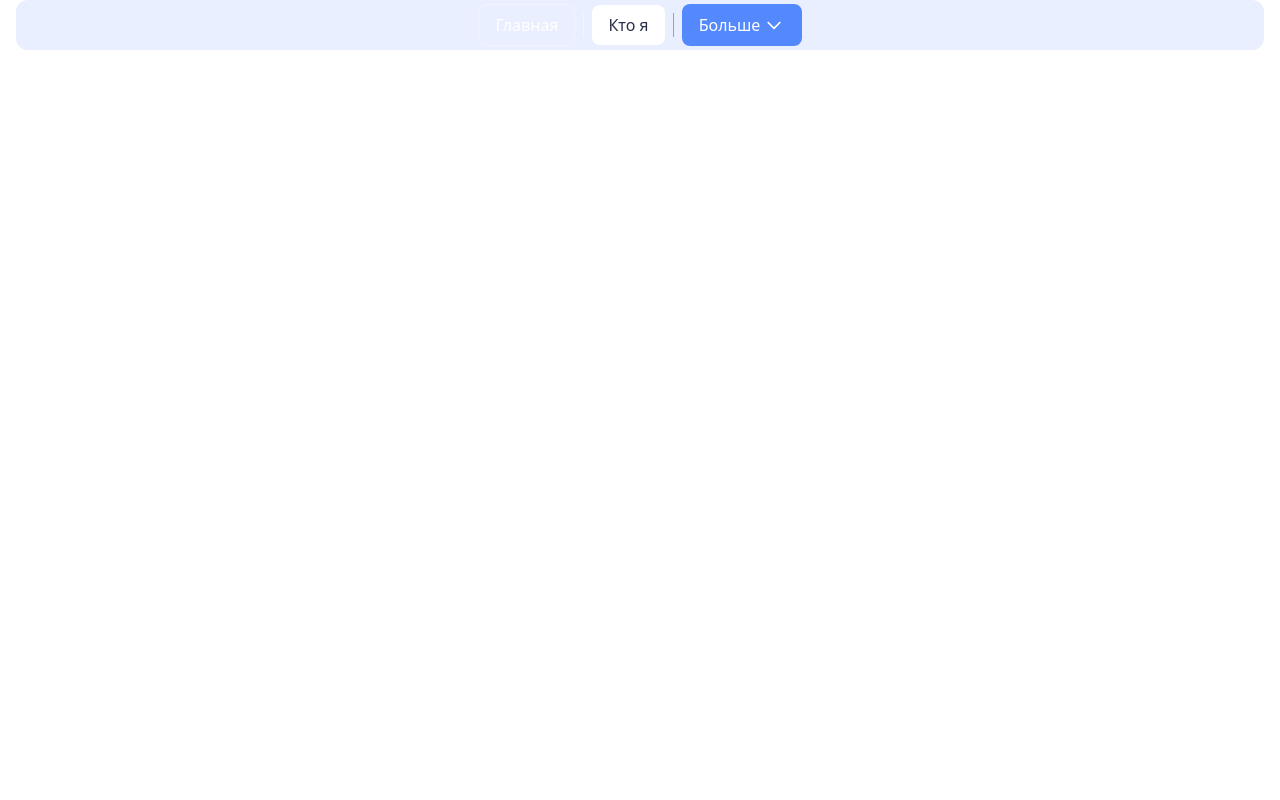
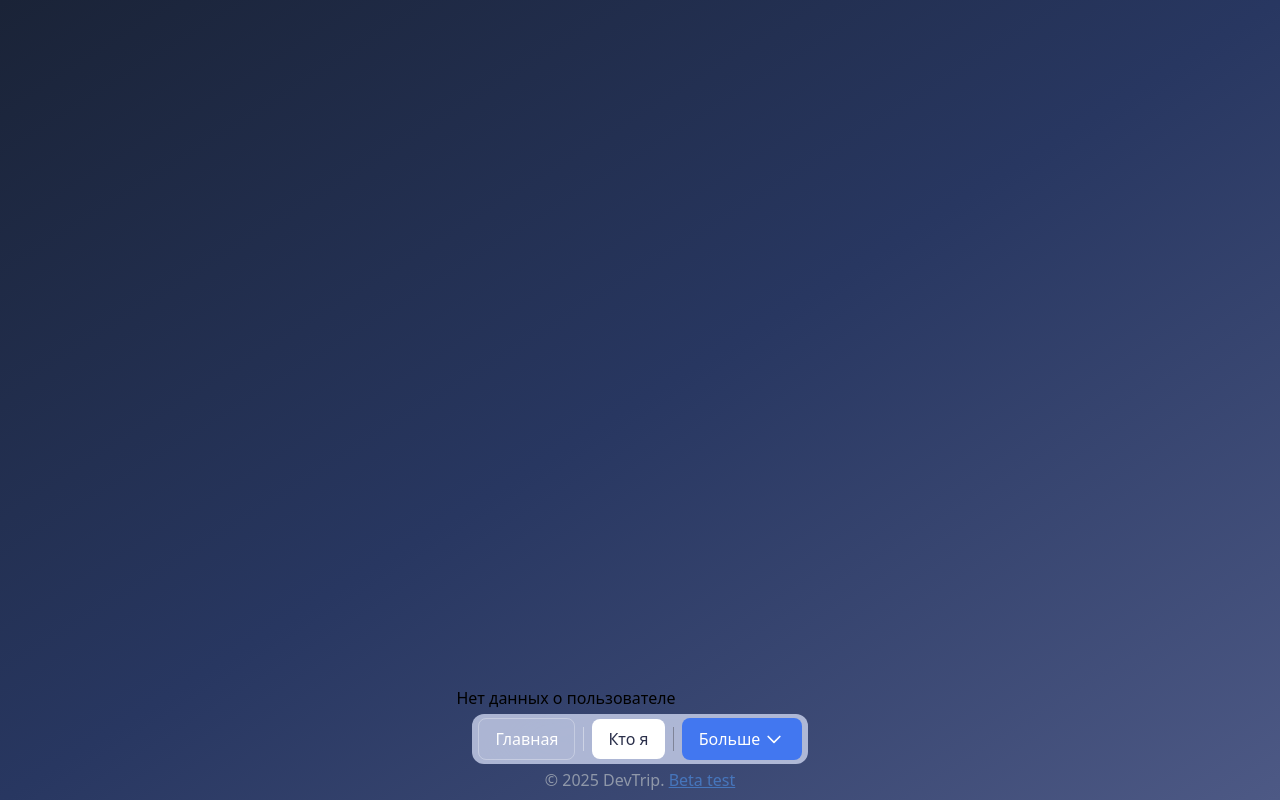
Before and after one commit to stintikss/SuvorovMini-App, a React (Vite) app: page / in a window 1280 px wide. Both pictures are taken after a click on the button "Кто я". Built offline with nearby package versions, Linux system fonts and the light colour scheme; a web font is replaced by a local one.

Commit message:
Update Animation(TabBar), Home, types, Proccesor(router), Router create About, User, Device(Router)

```diff
--- a/src/components/TabBar/Animation/Animation.tsx
+++ b/src/components/TabBar/Animation/Animation.tsx
@@ -5,7 +5,7 @@ export const TabBar: Variants = {
     animate: {
         transition: {
             staggerChildren: 0.13,
-            delayChildren: 0.1
+            delayChildren: 0.37
         }
     }
 }
--- a/src/pages/Home/Home.tsx
+++ b/src/pages/Home/Home.tsx
@@ -5,15 +5,12 @@ import * as Anim from './Animation/Animation'
 import { useEffect, useState } from "react";
 import { Beta } from "../../components/Beta/Beta";
 
-function Home({ activeTab, onChange }: TabBarProps) {
+function Home({ activeTab, onChange, sizeDevice }: TabBarProps) {
     const [menuOpen, setMenuOpen] = useState<boolean>(false);
-    const [sizeDevice] = useState<boolean>(() => {
-        return window.innerWidth >= 768 ? false : true
-    });
     const [sizeMenuSettings, setSizeMenuSettings] = useState<boolean>(false)
 
     useEffect(() => {
-        if(sizeDevice && menuOpen) {
+        if(sizeDevice?.device && menuOpen) {
             setSizeMenuSettings(true)
         } else {
             setSizeMenuSettings(false)
@@ -114,7 +111,7 @@ function Home({ activeTab, onChange }: TabBarProps) {
                     onMenuToggle={handleMenuToggle}
                 />
                 <div
-                    className={`w-full flex px-8 ${sizeDevice ? 'justify-end' : 'justify-center'}`}
+                    className={`w-full flex px-8 ${sizeDevice?.device ? 'justify-end' : 'justify-center'}`}
                 >
                     <Beta />
                 </div>
--- a/src/pages/about/About.tsx
+++ b/src/pages/about/About.tsx
@@ -1,11 +1,34 @@
 import { TabBar } from "../../components/TabBar/TabBar";
 import type { TabBarProps } from "../../types/types";
+import { motion } from "framer-motion";
+import { Beta } from "../../components/Beta/Beta";
+import { UserData } from "./User/User";
+import { useEffect } from "react";
 
-export function About({ activeTab, onChange }: TabBarProps) {
+function About({ activeTab, onChange, sizeDevice }: TabBarProps) {
+
     return (
-        <TabBar
-            activeTab={activeTab}
-            onChange={onChange}
-        />
+        <div
+            className="w-screen max-w-screen h-screen max-h-screen flex flex-col justify-between items-center
+                bg-gradient-to-br from-[#1a2337] via-[#283761] to-[#4d5985]
+            "
+        >
+            <motion.div
+                className="flex flex-col gap-1 flex-1 justify-end py-2"
+            >
+                <UserData />
+                <TabBar
+                    activeTab={activeTab}
+                    onChange={onChange}
+                />
+                <div
+                    className={`w-full flex px-8 ${sizeDevice?.device ? 'justify-end' : 'justify-center'}`}
+                >
+                    <Beta />
+                </div>
+            </motion.div>
+        </div>
     )
 }
+
+export default About
--- /dev/null
+++ b/src/pages/about/User/User.tsx
@@ -0,0 +1,28 @@
+import { useEffect, useState } from "react";
+
+export function UserData() {
+    const [user, setUser] = useState<any>(null);
+
+    useEffect(() => {
+
+        const userData = (window as any)?.Telegram?.WebApp?.initDataUnsafe?.user
+
+        if(userData) {
+            setUser(userData)
+        }
+
+    }, []);
+
+    if (!user) {
+        return <div>Нет данных о пользователе</div>;
+    }
+
+    return (
+        <div>
+            <p>Имя: {user.first_name}</p>
+            <p>Фамилия: {user.last_name}</p>
+            <p>Username: {user.username}</p>
+            <p>ID: {user.id}</p>
+        </div>
+    );
+}
--- a/src/types/types.ts
+++ b/src/types/types.ts
@@ -4,6 +4,13 @@ export type TabBarProps = {
     activeTab?: TabBarKey
     onChange?: (tab: TabBarKey) => void
     onMenuToggle?: (isOpen: boolean) => void
+    sizeDevice?: {device: boolean}
+}
+
+export type PageProps = {
+    activeTab?: TabBarKey
+    onChange?: (tab: TabBarKey) => void
+    menuOpen?: boolean
 }
 
 export type BetaProps = {
--- /dev/null
+++ b/src/utils/router/Device.tsx
@@ -0,0 +1,17 @@
+import { useState, useEffect } from "react"
+
+export function useDevice() {
+    const [sizeDevice] = useState<boolean>(() => {
+        return window.innerWidth >= 768 ? false : true
+    });
+
+    useEffect(() => {
+        if (sizeDevice) {
+            console.log('PC user')
+        } else {
+            console.log('Phone user')
+        }
+    }, [sizeDevice])
+
+    return sizeDevice
+}
--- a/src/utils/router/Proccesor/Proccesor.tsx
+++ b/src/utils/router/Proccesor/Proccesor.tsx
@@ -3,7 +3,7 @@ import Screen from "../../../pages/Screen/Screen";
 import { useState, useEffect } from "react";
 
 export function ProccesorRouter() {
-    const [showScreen, setShowScreen] = useState<boolean>(true);
+    const [showScreen, setShowScreen] = useState<boolean>(false);
 
     useEffect(() => {
         const timer = setTimeout(() => {
--- a/src/utils/router/Router.tsx
+++ b/src/utils/router/Router.tsx
@@ -1,15 +1,17 @@
 import { useState } from "react";
 import Home from "../../pages/Home/Home";
-import { About } from "../../pages/about/About";
+import About from "../../pages/about/About";
+import { useDevice } from "./Device";
 
 export function Router() {
 
     const [activeTab, setActiveTab] = useState<string>('home');
+    const sizeDevice = useDevice();
 
     return (
         <div>
-            {activeTab === 'home' && <Home activeTab={activeTab} onChange={setActiveTab} />}
-            {activeTab === 'about' && <About activeTab={activeTab} onChange={setActiveTab} />}
+            {activeTab === 'home' && <Home activeTab={activeTab} onChange={setActiveTab} sizeDevice={{device: sizeDevice}}/>}
+            {activeTab === 'about' && <About activeTab={activeTab} onChange={setActiveTab} sizeDevice={{device: sizeDevice}}/>}
         </div>
     );
 }
```
